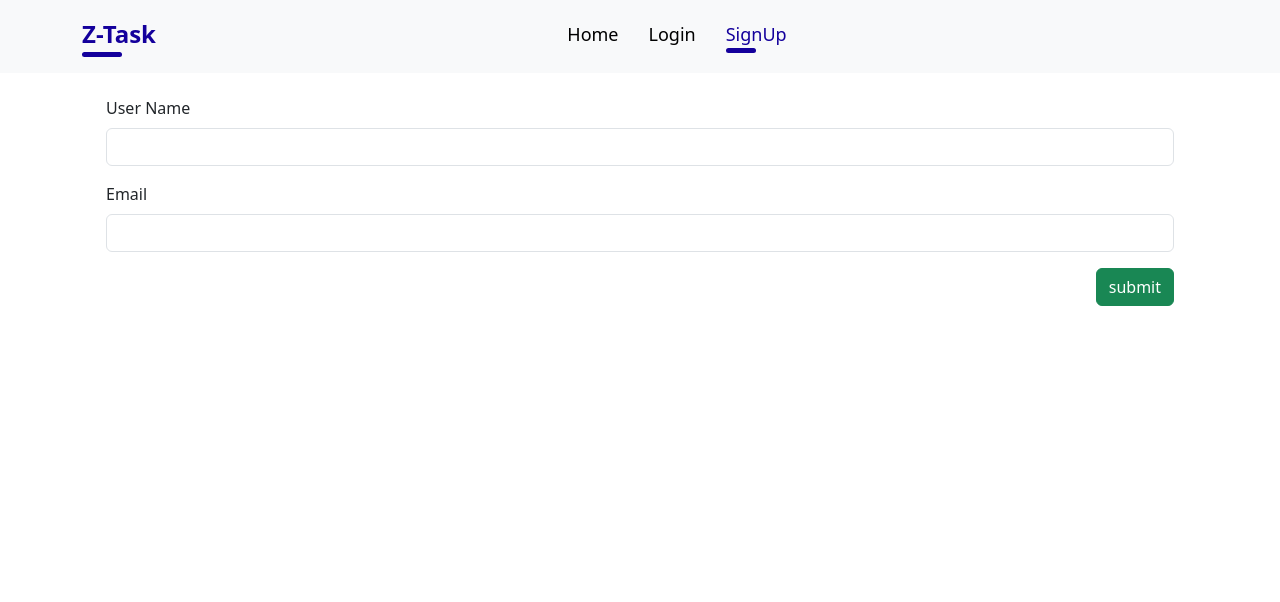
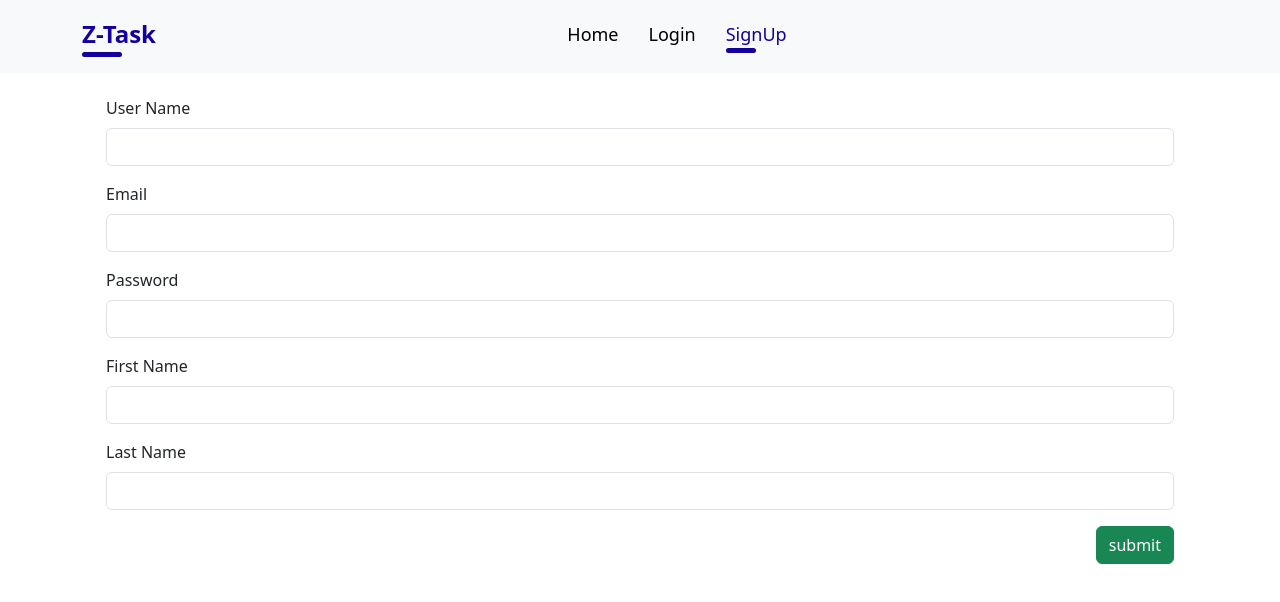
Before and after one commit to showkmahmoud/react-task-manger-toDo, a React (Create React App) app: page /signUp in a window 1280 px wide. Shown: the top 602 px of the page. Built offline with nearby package versions, Linux system fonts and the light colour scheme.

Commit message:
NF: registeration form

```diff
--- a/src/pages/login/login.tsx
+++ b/src/pages/login/login.tsx
@@ -36,7 +36,6 @@ const Login: FC<PropsWithChildren<ILoginModal>> = ({ onSubmitForm }) => {
         password: values.password,
       });
       // Handle the API response as needed
-      console.log(response);
       // Assume there is a success condition in your API response
       if (response.data.success) {
         // Show success notification
--- a/src/pages/signup/signUp.tsx
+++ b/src/pages/signup/signUp.tsx
@@ -2,8 +2,12 @@ import React, { FC, PropsWithChildren, useState } from "react";
 import { Alert, FormGroup, Input, Label } from "reactstrap";
 import { useFormik } from "formik";
 import * as Yup from "yup";
-import './signUp.css'
-import { onCheckUserEmail, onCheckUserName } from "../../shared/functions/auth";
+import "./signUp.css";
+import {
+  onCheckUserEmail,
+  onCheckUserName,
+  onRegister,
+} from "../../shared/functions/auth";
 
 const SignUp: FC<PropsWithChildren<any>> = () => {
   // initialNotification
@@ -14,76 +18,115 @@ const SignUp: FC<PropsWithChildren<any>> = () => {
   };
   const [showNotification, setShowNotification] = useState(initialNotification);
   const onShowNotification = (status: string, message: string) => {
-    console.log(status)
+    console.log(status);
     setShowNotification({
       message: message,
       status: status,
       show: true,
     });
-    console.log(showNotification)
+    console.log(showNotification);
   };
   // Define your validation schema using Yup:
-  const validationSchema :any = Yup.object().shape({
+  const validationSchema: any = Yup.object().shape({
     userName: Yup.string()
-      .required("User name is required")
-      .test(
-        "unique-username",
-        "Username is not available",
-        async function (value) {
-          if (value) {
-            try {
-              // Make an Axios request to check the availability of the username
-              const response = await onCheckUserName(formik.values.userName);
-              // Assuming the response contains a boolean field 'available'
-              onShowNotification("success", response.message);
-              return response.data.available;
-            } catch (error) {
-              onShowNotification("danger", 'User is Registered Before');
-              console.error(error);
-              return false; // If there is an error, consider the username as not available
-            }
-          }
-          return true; // If the value is empty, don't perform validation
-        }
-      ),
+      .required("User name is required"),
+      // .test(
+      //   "unique-username",
+      //   "Username is not available",
+      //   async function (value) {
+      //     if (value) {
+      //       try {
+      //         // Make an Axios request to check the availability of the username
+      //         const response = await onCheckUserName(formik.values.userName);
+      //         // Assuming the response contains a boolean field 'available'
+      //         onShowNotification("success", response.message);
+      //         return response.data.available;
+      //       } catch (error) {
+      //         onShowNotification("danger", "User is Registered Before");
+      //         console.error(error);
+      //         return false; // If there is an error, consider the username as not available
+      //       }
+      //     }
+      //     return true; // If the value is empty, don't perform validation
+      //   }
+      // ),
     userEmail: Yup.string()
       .email("this mail is not valid")
-      .required("Email is required")
-      .test(
-        "User is not registered",
-        "Username is not available",
-        async function (value) {
-          if (value) {
+      .required("Email is required"),
+      // .test(
+      //   "User is not registered",
+      //   "Email is not available",
+      //   async function (value) {
+      //     if (value) {
+      //       try {
+      //         // Make an Axios request to check the availability of the username
+      //         const response = await onCheckUserEmail(formik.values.userEmail);
+      //         // Assuming the response contains a boolean field 'available'
+      //         console.log(response);
+      //         return response.data.available;
+      //       } catch (error) {
+      //         console.error(error);
+      //         return false; // If there is an error, consider the username as not available
+      //       }
+      //     }
+      //     return true; // If the value is empty, don't perform validation
+      //   }
+      // ),
+    password: Yup.string().required("password is required"),
+    fName: Yup.string().required("First Name is required"),
+    lName: Yup.string().required("Last Name is required"),
+  });
+  const onSubmit = async (values: {
+    fName: string;
+    lName: string;
+    userEmail: string;
+    userName: string;
+    password: string;
+  }) => {
+    console.log('submit')
     try {
-              // Make an Axios request to check the availability of the username
-              const response = await onCheckUserEmail(formik.values.userEmail);
-              // Assuming the response contains a boolean field 'available'
+      // Make API request using Axios (replace the URL with your API endpoint)
+      const response = await onRegister({
+        userName: values.userName,
+        password: values.password,
+        email: values.userEmail,
+        fName: values.fName,
+        lName: values.lName,
+      });
+      // Handle the API response as needed
       console.log(response);
-              return response.data.available;
+      // Assume there is a success condition in your API response
+      if (response.data.success) {
+        // Show success notification
+        onShowNotification("success", "Login successful!");
+      } else {
+        // Handle API response errors, if any
+        // You might want to set specific errors in the form for user feedback
+        onShowNotification("danger", "Error during login. Please try again.");
+      }
     } catch (error) {
+      // Handle API request error
       console.error(error);
-              return false; // If there is an error, consider the username as not available
+
+      // Show error notification      onShowNotification("danger", "Error during login. Please try again.");
     }
-          }
-          return true; // If the value is empty, don't perform validation
-        }
-      ),
-  });
+  };
     // take from me => initialValue, validationSchema and the onsubmit function
   const formik = useFormik({
     initialValues: {
       userName: "",
       userEmail: "",
+      password: "",
+      fName: "",
+      lName: "",
     },
     validationSchema: validationSchema,
-    onSubmit(values) {
-      // Handle form submission logic here
-      console.log(values);
-    },
+    onSubmit: onSubmit,
   });
 
   return (
     <>
+      {/* notification */}
       {showNotification.show && (
         <Alert
           variant={showNotification.status}
@@ -108,7 +151,6 @@ const SignUp: FC<PropsWithChildren<any>> = () => {
             name="userName"
             value={formik.values.userName}
             onChange={formik.handleChange}
-            onBlur={formik.handleBlur}
             type="text"
           />
           {formik.touched.userName && formik.errors.userName && (
@@ -117,6 +159,7 @@ const SignUp: FC<PropsWithChildren<any>> = () => {
             </div>
           )}
         </FormGroup>
+        {/* User Email */}
         <FormGroup>
           <Label for="UserEmail" className="text-capitalize ">
             Email
@@ -126,12 +169,65 @@ const SignUp: FC<PropsWithChildren<any>> = () => {
             name="userEmail"
             value={formik.values.userEmail}
             onChange={formik.handleChange}
-            onBlur={formik.handleBlur}
             type="text"
           />
           {formik.touched.userEmail && formik.errors.userEmail && (
             <div className="error-message text-danger">
               {formik.errors.userEmail}
+            </div>
+          )}
+        </FormGroup>
+        {/* Password */}
+        <FormGroup>
+          <Label for="password" className="text-capitalize ">
+            Password
+          </Label>
+          <Input
+            id="password"
+            name="password"
+            value={formik.values.password}
+            onChange={formik.handleChange}
+            type="password"
+          />
+          {formik.touched.password && formik.errors.password && (
+            <div className="error-message text-danger">
+              {formik.errors.password}
+            </div>
+          )}
+        </FormGroup>
+        {/* First Name */}
+        <FormGroup>
+          <Label for="fName" className="text-capitalize ">
+            First Name
+          </Label>
+          <Input
+            id="fName"
+            name="fName"
+            value={formik.values.fName}
+            onChange={formik.handleChange}
+            type="text"
+          />
+          {formik.touched.fName && formik.errors.fName && (
+            <div className="error-message text-danger">
+              {formik.errors.fName}
+            </div>
+          )}
+        </FormGroup>
+        {/* Last Name */}
+        <FormGroup>
+          <Label for="lName" className="text-capitalize ">
+            Last Name
+          </Label>
+          <Input
+            id="lName"
+            name="lName"
+            value={formik.values.lName}
+            onChange={formik.handleChange}
+            type="text"
+          />
+          {formik.touched.lName && formik.errors.lName && (
+            <div className="error-message text-danger">
+              {formik.errors.lName}
             </div>
           )}
         </FormGroup>
@@ -141,6 +237,6 @@ const SignUp: FC<PropsWithChildren<any>> = () => {
       </form>
     </>
   );
-}
+};
 
-export default SignUp
+export default SignUp;
--- a/src/shared/functions/auth.ts
+++ b/src/shared/functions/auth.ts
@@ -26,8 +26,8 @@ export const onRegister = (data: {
   fName: string;
   lName: string;
 }): any => {
-  return axios.post(`${api}${APIName.login}`, {
-    userName: data.userName,
+  return axios.post(`${api}${APIName.register}`, {
+    username: data.userName,
     email: data.email,
     password: data.password,
     fName: data.fName,
```
Lines whose indentation alone changed are shown as unchanged.
